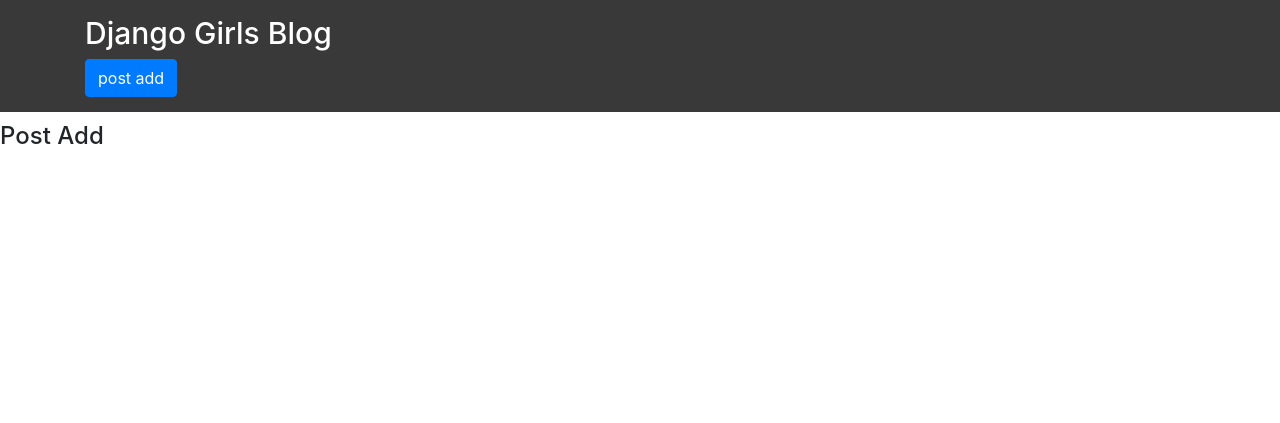
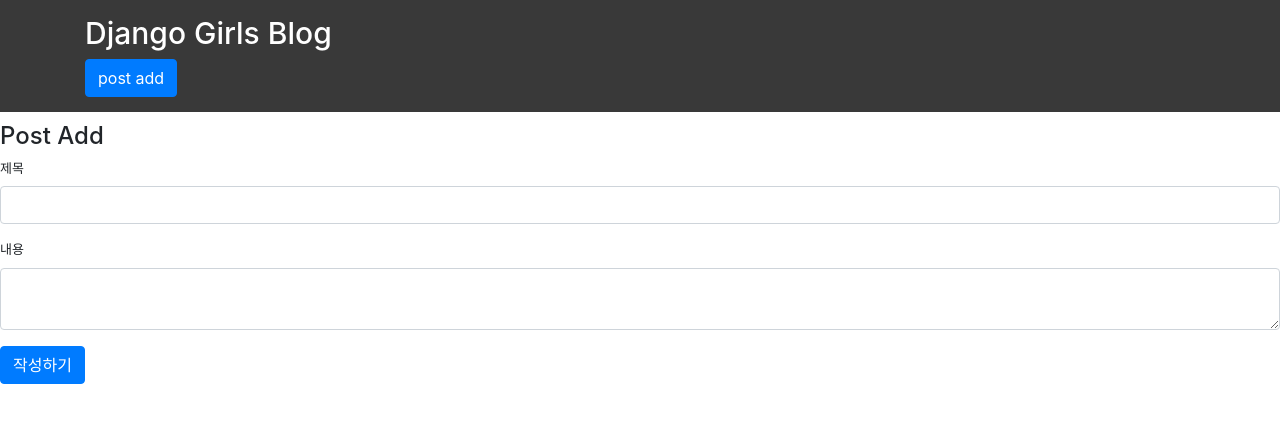
Before and after one commit to seokjaehong/Djangogirls-Tutorial, a Django app: page /add in a window 1280 px wide. Shown: the top 423 px of the page. Run offline with Django 3.2, Linux system fonts and the light colour scheme; some libraries are stand-ins or nearby versions.

Commit message:
post_add 템플릿에 form 을 작성하고 csrf_token태그 사용

```diff
--- a/django/templates/blog/post_add.html
+++ b/django/templates/blog/post_add.html
@@ -2,3 +2,22 @@
 
 
 {% block title %}Post Add{% endblock %}
+
+{% block content %}
+{#   action type에 따라 바뀜, 예) search or /search 이런식으로 요청을 어디로 할지를 정하는것이 action #}
+{#   method 는 기본 값이 get으로 하면 파라미터가 주소로 다올라감,그래서 post로 바꺼준다 #}
+    <form action="" method="POST">
+        {% csrf_token %}
+        <div class="form-group">
+            <label for="title">제목</label>
+            <input id="'title" type="text" name="title" class="form-control">
+        </div>
+
+        <div class="form-group">
+            <label for="content">내용</label>
+            <textarea name="content" id="content" class="form-control"></textarea>
+        </div>
+
+        <button type="submit" class="btn btn-primary">작성하기</button>
+    </form>
+{% endblock %}
```
